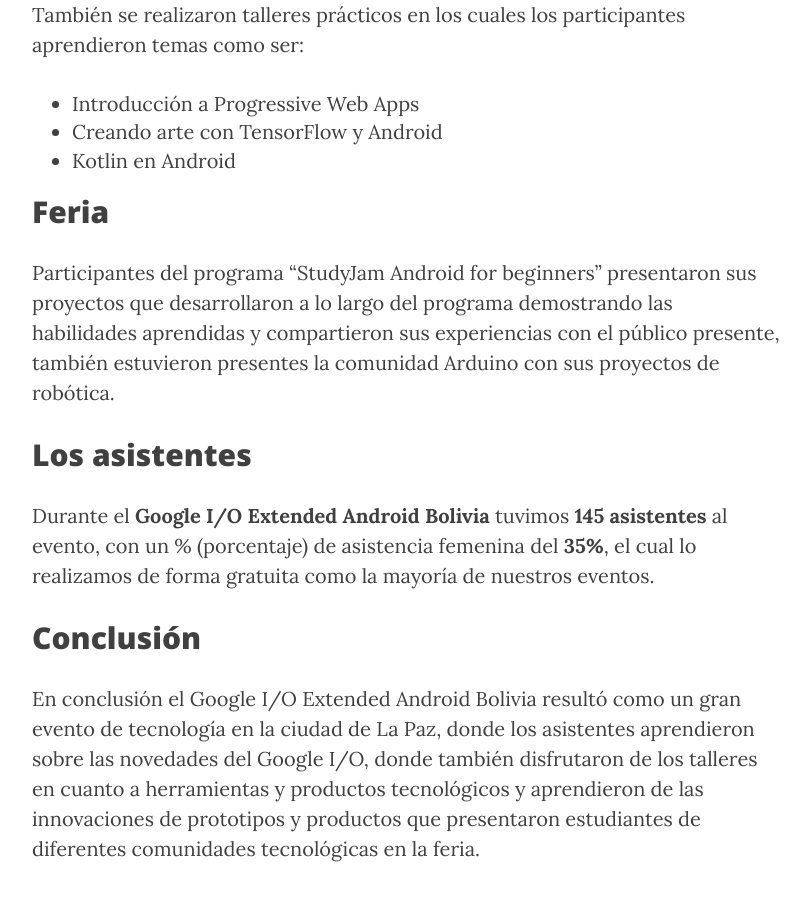
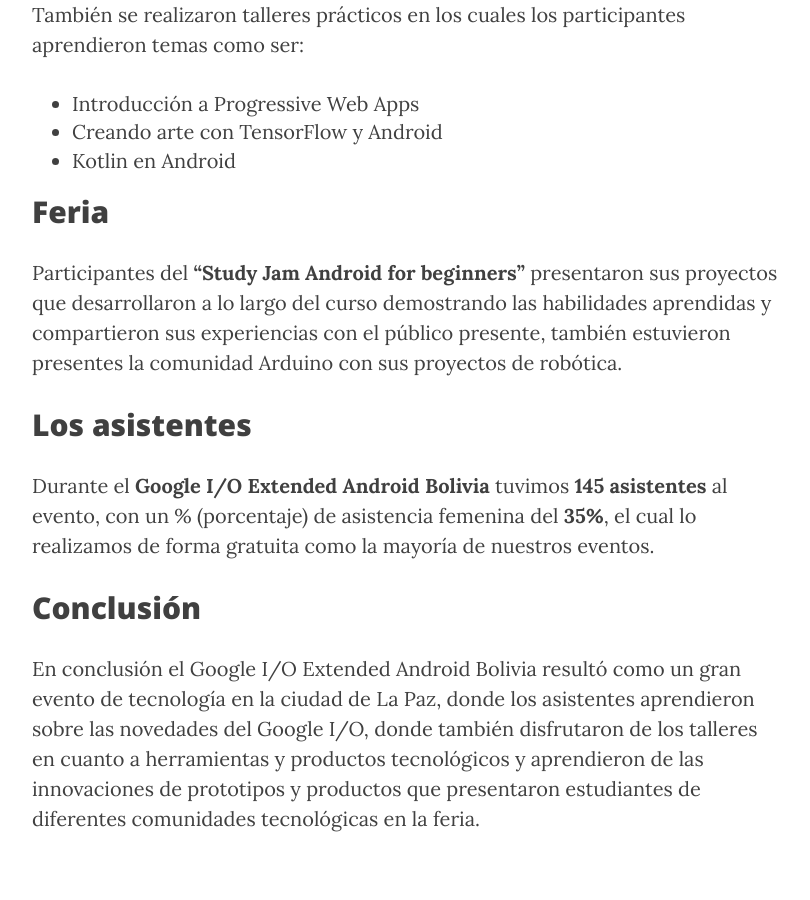
Before and after one commit to GDGAndroidBolivia/gdgandroidbolivia.github.io, a Jekyll site: the page built from _posts/2017-06-29-io-17-extended.md, in a window 1280 px wide and 900 px high, scrolled down 2495 px. Shown: the whole window, without its empty margins (233-1043 px from the left). Built offline with Jekyll 4.4.1, drawn with Linux system fonts in a browser that asks for light colours; nearby versions of some CDN libraries; comment, search, counter and statistics services are not loaded.

Commit message:
Updated 2017-06-29-io-17-extended.md

```diff
--- a/_posts/2017-06-29-io-17-extended.md
+++ b/_posts/2017-06-29-io-17-extended.md
@@ -45,7 +45,7 @@ También se realizaron talleres prácticos en los cuales los participantes apren
 
 ## Feria
 
-Participantes del programa “StudyJam Android for beginners” presentaron sus proyectos que desarrollaron a lo largo del programa demostrando las habilidades aprendidas y compartieron sus experiencias con el público presente, también estuvieron presentes la comunidad Arduino con sus proyectos de robótica.
+Participantes del **“Study Jam Android for beginners”** presentaron sus proyectos que desarrollaron a lo largo del curso demostrando las habilidades aprendidas y compartieron sus experiencias con el público presente, también estuvieron presentes la comunidad Arduino con sus proyectos de robótica.
 
 ## Los asistentes
 
```
